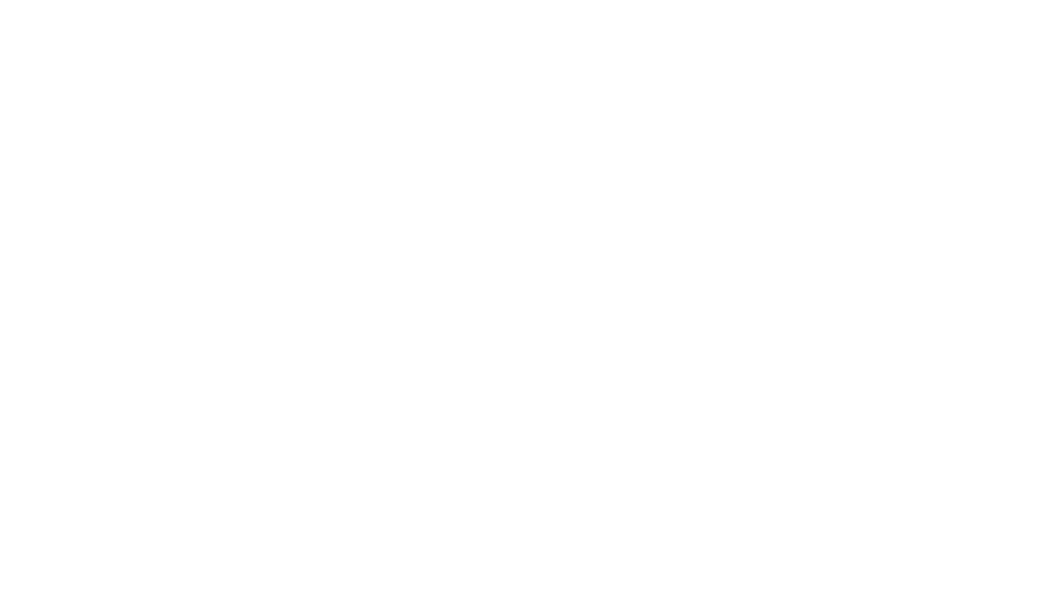
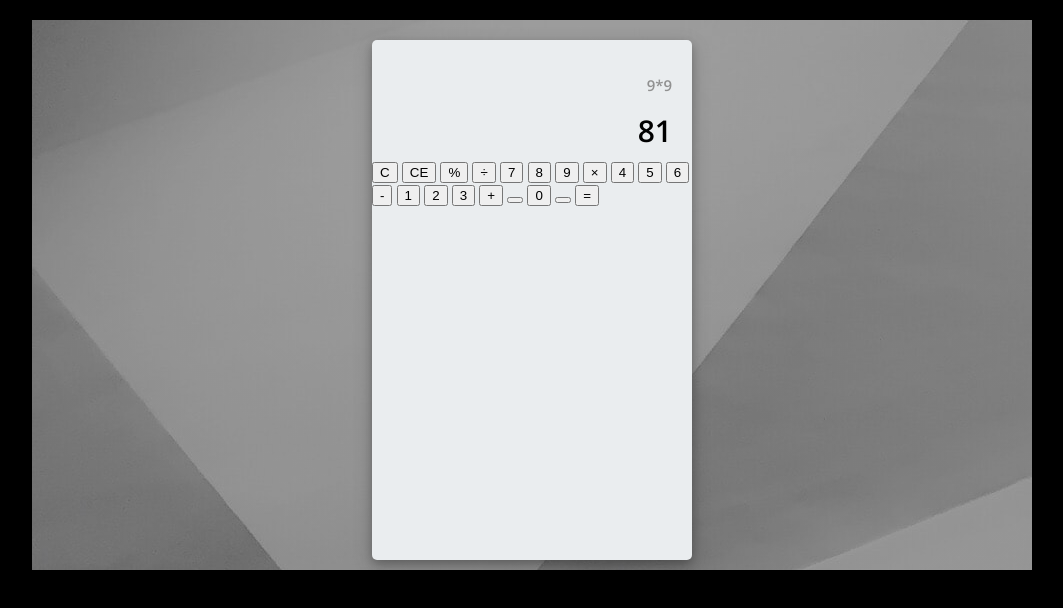
Before and after one commit to trankerry/JS-Calculator, a website: page index.html in a window 1280 px wide. Shown: the whole page, without its empty margins (108-1171 px from the left). Drawn offline with nearby package versions, Linux system fonts and the light colour scheme.

Commit message:
basic layout of calculator

```diff
--- a/index.html
+++ b/index.html
@@ -6,9 +6,47 @@
     <meta name="viewport" content="width=device-width, initial-scale=1.0">
 
     <link rel="stylesheet" href="styles.css">
-    <title>Document</title>
+    <link rel="preconnect" href="https://fonts.gstatic.com">
+<link href="https://fonts.googleapis.com/css2?family=Open+Sans:wght@600;700&display=swap" rel="stylesheet">
+
+    <title>A Simple Calculator</title>
 </head>
 <body>
+    <div id="container">
+        <div id="calculator">
+            <div id="result">
+                <div id="history">
+                    <p id="history-value">9*9</p>
+                </div>
+                <div id="output">
+                    <p id="output-value">81</p>
+                </div>
+            </div>
+            <div id="keyboard">
+                <button class="operator" id="clear">C</button>
+                <button class="operator" id="backspace">CE</button>
+                <button class="operator" id="%">%</button>
+                <button class="operator" id="/">&#247;</button>
+                <button class="number" id="7">7</button>
+                <button class="number" id="8">8</button>
+                <button class="number" id="9">9</button>
+                <button class="operator" id="*">&times;</button>
+                <button class="number" id="4">4</button>
+                <button class="number" id="5">5</button>
+                <button class="number" id="6">6</button>
+                <button class="operator" id="-">-</button>
+                <button class="number" id="1">1</button>
+                <button class="number" id="2">2</button>
+                <button class="number" id="3">3</button>
+                <button class="operator" id="+">+</button>
+                <button class="empty" id="empty"></button>
+                <button class="number" id="0">0</button>
+                <button class="empty" id="empty"></button>
+                <button class="operator" id="=">=</button>
+            </div>
+        </div>
+    </div>
+
     <script src="scripts.js"></script>
 </body>
 </html>
--- a/styles.css
+++ b/styles.css
@@ -0,0 +1,44 @@
+body{
+    font-family: "Open Sans", sans-serif;
+    background-color: black;
+}
+#container{
+    width: 1000px;
+    height: 550px;
+    background-image: linear-gradient(rgba(0,0,0,0.3),rgba(0,0,0,0.3)),url(img1.jpg);
+    margin: 20px auto;
+}
+#calculator{
+    width: 320px;
+    height: 520px;
+    background-color: #eaedef;
+    margin: 0 auto;
+    top: 20px;
+    position: relative;
+    border-radius: 5px;
+    box-shadow: 0 4px 8px 0 rgba(0,0,0,0.2), 0 6px 20px 0 rgba(0,0,0,0.19);
+}
+
+#result {
+    height: 120px;
+}
+
+#history {
+    text-align: right;
+    height: 20px;
+    margin: 0 20px;
+    padding-top: 20px;
+    font-size: 15px;
+    color: #919191;
+}
+
+#output {
+    text-align: right;
+    height: 60px;
+    margin: 10px 20px;
+    font-size: 30px;
+}
+
+#keyboard {
+    height: 400px;
+}
```
Also changed, not shown: img1.jpg (added).
